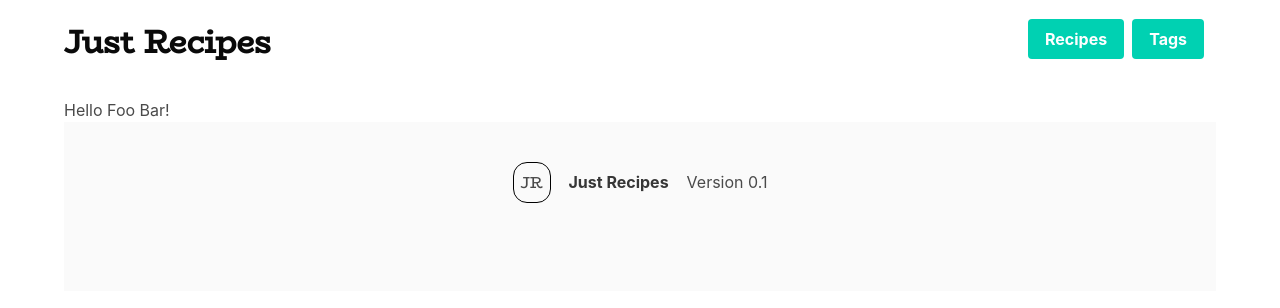
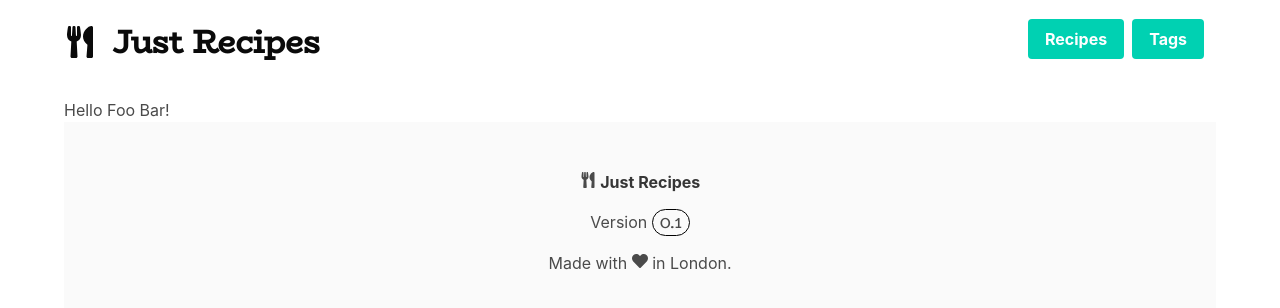
Before and after one commit to yvesonline/just-recipes, a Gatsby site: page / in a window 1280 px wide. Built offline with nearby package versions, Linux system fonts and the light colour scheme; Gatsby itself is replaced by a stand-in of ours.

Commit message:
Applying more branding

```diff
--- a/package.json
+++ b/package.json
@@ -25,7 +25,8 @@
     "node-sass": "^4.13.1",
     "react": "^16.12.0",
     "react-dom": "^16.12.0",
-    "react-helmet": "^6.0.0"
+    "react-helmet": "^6.0.0",
+    "react-icons": "^3.9.0"
   },
   "devDependencies": {
     "prettier": "^1.19.1"
--- a/src/components/footer.js
+++ b/src/components/footer.js
@@ -1,5 +1,6 @@
 import React from "react"
 import { useStaticQuery, graphql } from "gatsby"
+import { FaUtensils, FaHeart } from 'react-icons/fa';
 
 export default () => {
   const data = useStaticQuery(
@@ -19,7 +20,13 @@ export default () => {
     <footer class="footer">
       <div class="content has-text-centered">
         <p>
-          <span class="logo rounded">{data.site.siteMetadata.short_name}</span>&nbsp;&nbsp;&nbsp;&nbsp;<strong>{data.site.siteMetadata.title}</strong>&nbsp;&nbsp;&nbsp;&nbsp;Version {data.site.siteMetadata.version}
+          <FaUtensils />&nbsp;<strong>{data.site.siteMetadata.title}</strong>
+        </p>
+        <p>
+          Version <span class="logo rounded">{data.site.siteMetadata.version}</span>
+        </p>
+        <p>
+          Made with <FaHeart /> in London.
         </p>
       </div>
     </footer>
--- a/src/components/header.js
+++ b/src/components/header.js
@@ -1,10 +1,11 @@
 import React from "react"
 import { Link } from "gatsby"
+import { FaUtensils } from 'react-icons/fa';
 
 export default () => (
   <nav class="navbar" role="navigation" aria-label="main navigation">
     <div class="navbar-brand">
-      <Link to="/" className="logo navbar-item has-text-black title mt-10 mb-10">Just Recipes</Link>
+      <Link to="/" className="logo navbar-item has-text-black title mt-10 mb-10"><FaUtensils />&nbsp;Just Recipes</Link>
 
       <div role="button" class="navbar-burger burger" aria-label="menu" aria-expanded="false" data-target="navbarBasicExample">
         <span aria-hidden="true"></span>
--- a/src/scss/styles.scss
+++ b/src/scss/styles.scss
@@ -27,7 +27,8 @@ $positions: ('top','left','bottom','right');
 .rounded {
 	border: 1px solid black;
 	border-radius: 14px;
-	padding: 7px;
+	padding-left: 7px;
+	padding-right: 7px;
 }
 
 @import "~bulma/bulma.sass";
```
Also changed, not shown: 1 other file. Lines whose indentation alone changed are shown as unchanged.
